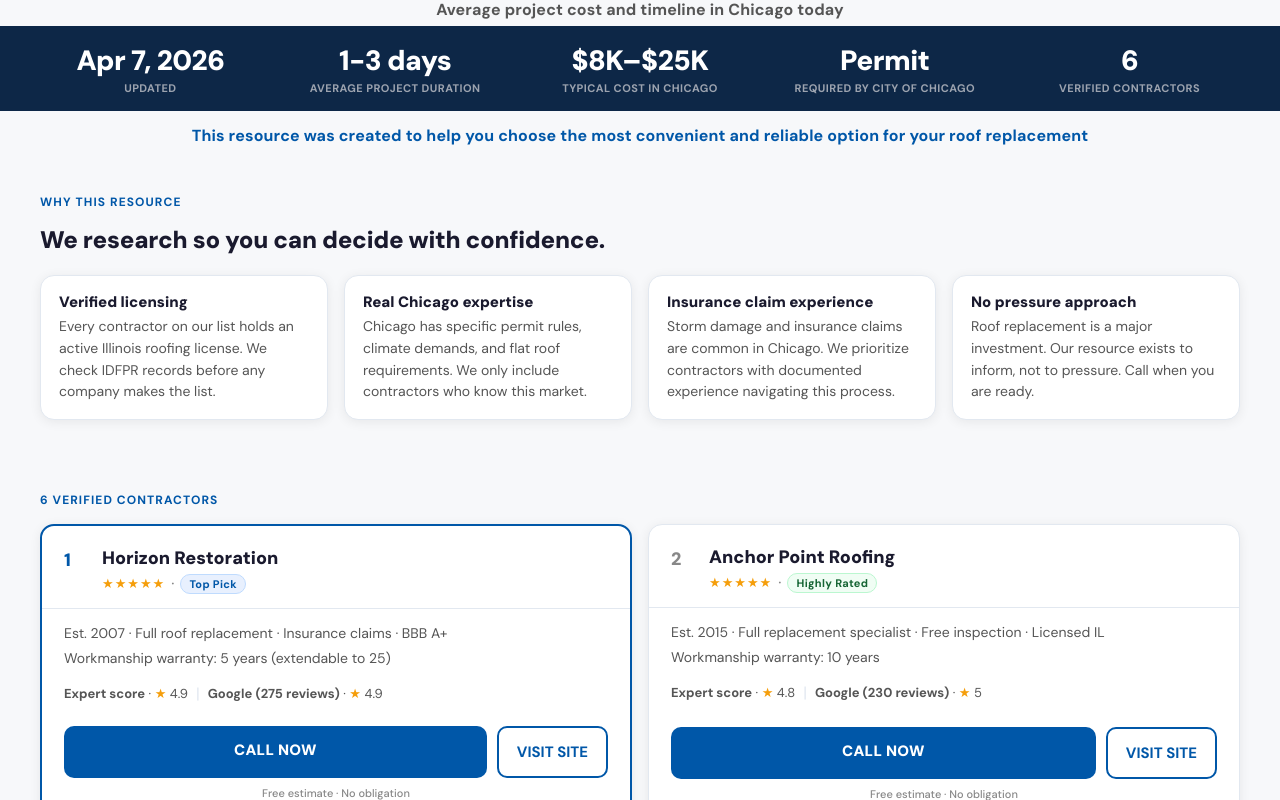
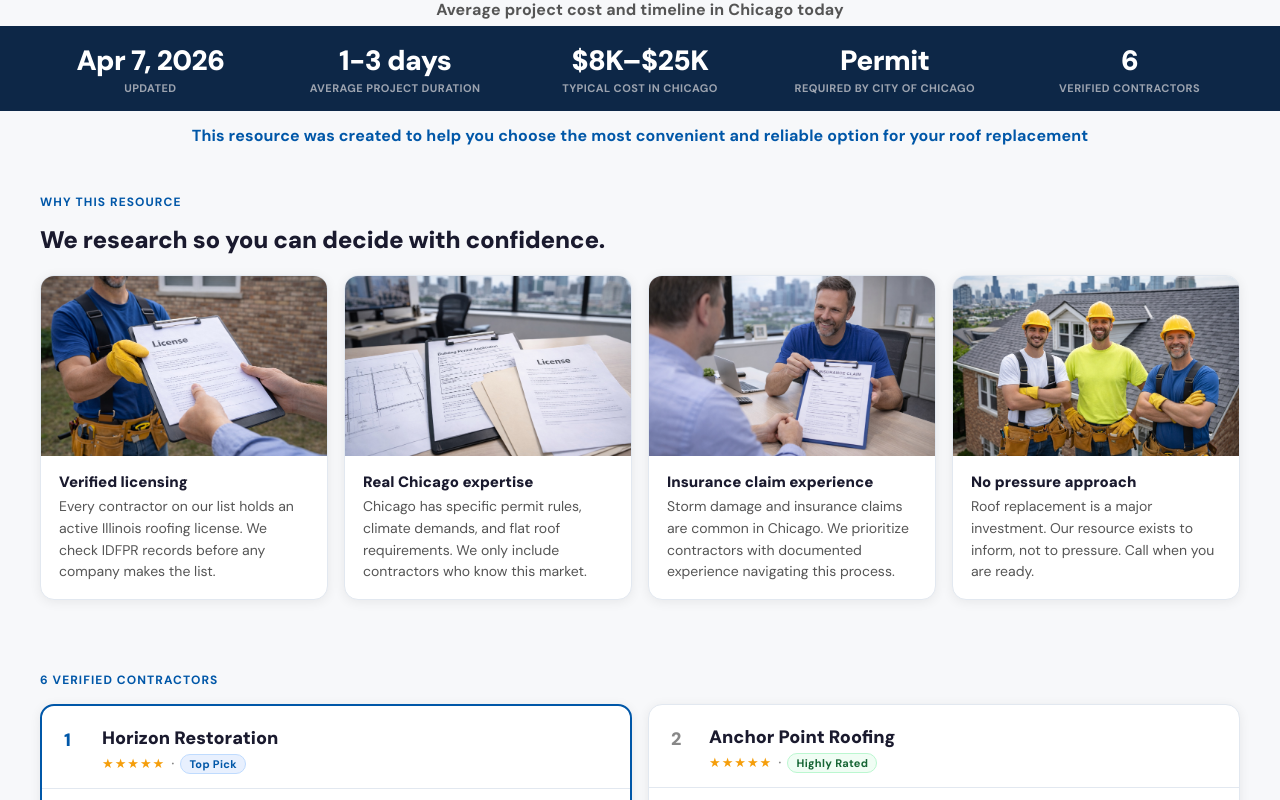
Before and after one commit to dm100usa-oss/roofreplacementchicago, a Next.js app: page / in a window 1280 px wide. Shown: the part 599-1399 px from the top of the page. Built offline with nearby package versions, Linux system fonts and the light colour scheme.

Commit message:
Add files via upload

```diff
--- a/src/app/page.module.css
+++ b/src/app/page.module.css
@@ -139,7 +139,10 @@
 .sectionLabel { font-size: 12px; font-weight: 700; letter-spacing: .09em; text-transform: uppercase; color: var(--blue); margin-bottom: .875rem; }
 .whyTitle { font-size: 19px; font-weight: 900; color: var(--text); margin-bottom: 1.25rem; letter-spacing: -.01em; }
 .whyGrid { display: grid; grid-template-columns: 1fr; gap: .75rem; }
-.whyCard { background: var(--white); border-radius: var(--radius); padding: 1rem 1.125rem; box-shadow: var(--shadow); border: 1px solid var(--border); }
+.whyCard { background: var(--white); border-radius: var(--radius); overflow: hidden; box-shadow: var(--shadow); border: 1px solid var(--border); }
+.whyCardImgWrap { width: 100%; overflow: hidden; }
+.whyCardImg { width: 100%; height: 180px; object-fit: cover; display: block; }
+.whyCardBody { padding: 1rem 1.125rem; }
 .whyCard strong { display: block; font-size: 14px; font-weight: 800; color: var(--text); margin-bottom: 4px; }
 .whyCard p { font-size: 13px; color: var(--text-muted); line-height: 1.55; margin: 0; }
 
--- a/src/app/page.tsx
+++ b/src/app/page.tsx
@@ -155,14 +155,19 @@ export default function HomePage() {
           <div className={styles.whyTitle}>We research so you can decide with confidence.</div>
           <div className={styles.whyGrid}>
             {[
-              { title: 'Verified licensing', text: 'Every contractor on our list holds an active Illinois roofing license. We check IDFPR records before any company makes the list.' },
-              { title: 'Real Chicago expertise', text: 'Chicago has specific permit rules, climate demands, and flat roof requirements. We only include contractors who know this market.' },
-              { title: 'Insurance claim experience', text: 'Storm damage and insurance claims are common in Chicago. We prioritize contractors with documented experience navigating this process.' },
-              { title: 'No pressure approach', text: 'Roof replacement is a major investment. Our resource exists to inform, not to pressure. Call when you are ready.' },
+              { title: 'Verified licensing', text: 'Every contractor on our list holds an active Illinois roofing license. We check IDFPR records before any company makes the list.', img: '/foto2.png' },
+              { title: 'Real Chicago expertise', text: 'Chicago has specific permit rules, climate demands, and flat roof requirements. We only include contractors who know this market.', img: '/foto3.png' },
+              { title: 'Insurance claim experience', text: 'Storm damage and insurance claims are common in Chicago. We prioritize contractors with documented experience navigating this process.', img: '/foto4.png' },
+              { title: 'No pressure approach', text: 'Roof replacement is a major investment. Our resource exists to inform, not to pressure. Call when you are ready.', img: '/foto5.png' },
             ].map((item) => (
               <div key={item.title} className={styles.whyCard}>
-                <strong>{item.title}</strong>
-                <p>{item.text}</p>
+                <div className={styles.whyCardImgWrap}>
+                  <Image src={item.img} alt={item.title} width={600} height={220} className={styles.whyCardImg} />
+                </div>
+                <div className={styles.whyCardBody}>
+                  <strong>{item.title}</strong>
+                  <p>{item.text}</p>
+                </div>
               </div>
             ))}
           </div>
```
